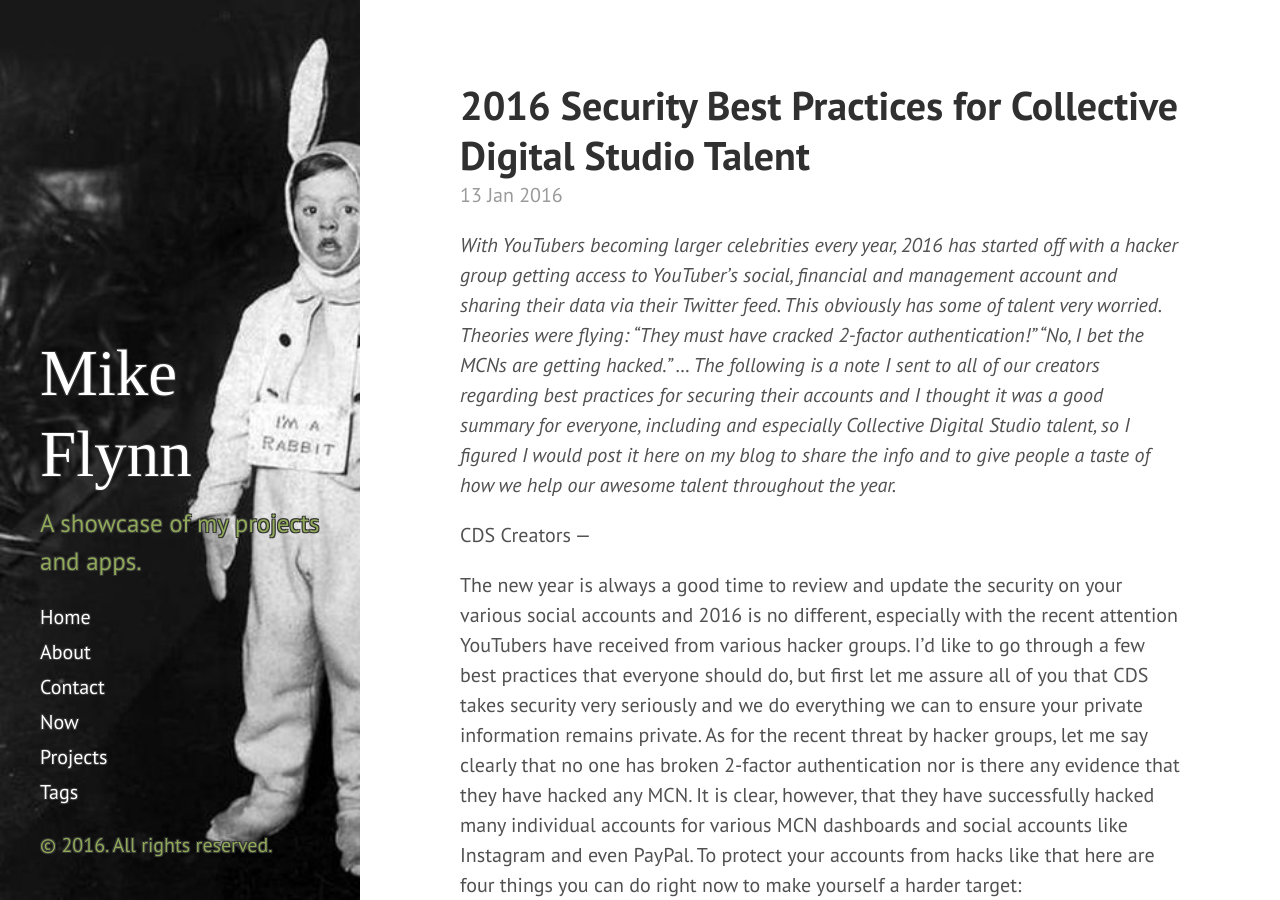
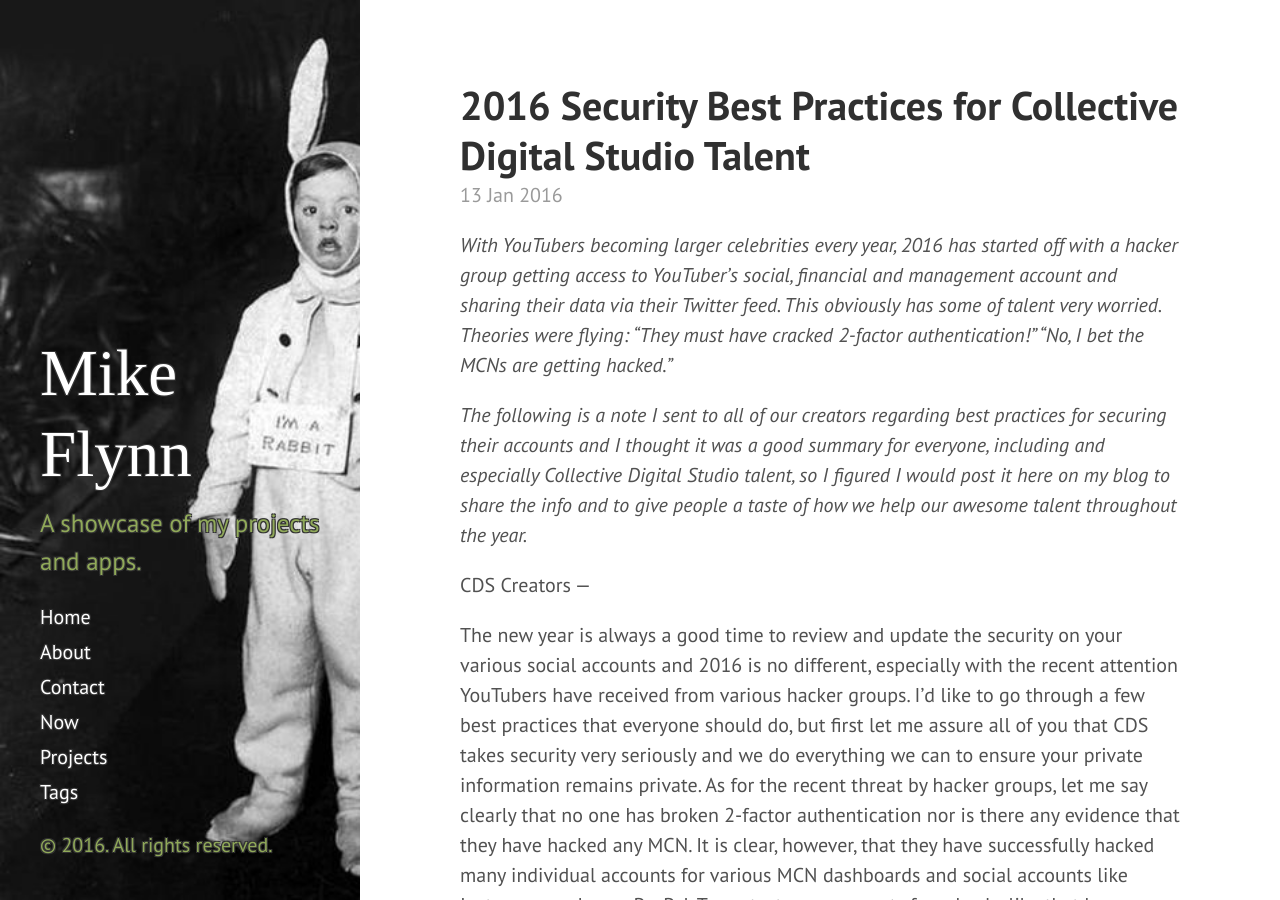
Before and after one commit to mikeflynn/thatmikeflynn.com-archive, a Jekyll site: the page built from _posts/2016-01-13-cds-security-best-practices.md, in a window 1280 px wide and 900 px high. Built offline with Jekyll 4.4.1, drawn with Linux system fonts in a browser that asks for light colours; nearby versions of some CDN libraries; some web fonts are replaced; Markdown is read by kramdown in place of the engine named in the settings.

```diff
--- a/_posts/2016-01-13-cds-security-best-practices.md
+++ b/_posts/2016-01-13-cds-security-best-practices.md
@@ -5,7 +5,9 @@ tags:
 - Collective Digital Studio
 ---
 
-_With YouTubers becoming larger celebrities every year, 2016 has started off with a hacker group getting access to YouTuber's social, financial and management account and sharing their data via their Twitter feed. This obviously has some of talent very worried. Theories were flying: "They must have cracked 2-factor authentication!" "No, I bet the MCNs are getting hacked." ... The following is a note I sent to all of our creators regarding best practices for securing their accounts and I thought it was a good summary for everyone, including and especially Collective Digital Studio talent, so I figured I would post it here on my blog to share the info and to give people a taste of how we help our awesome talent throughout the year._
+_With YouTubers becoming larger celebrities every year, 2016 has started off with a hacker group getting access to YouTuber's social, financial and management account and sharing their data via their Twitter feed. This obviously has some of talent very worried. Theories were flying: "They must have cracked 2-factor authentication!" "No, I bet the MCNs are getting hacked."_
+
+_The following is a note I sent to all of our creators regarding best practices for securing their accounts and I thought it was a good summary for everyone, including and especially Collective Digital Studio talent, so I figured I would post it here on my blog to share the info and to give people a taste of how we help our awesome talent throughout the year._
 
 CDS Creators —
 
```
